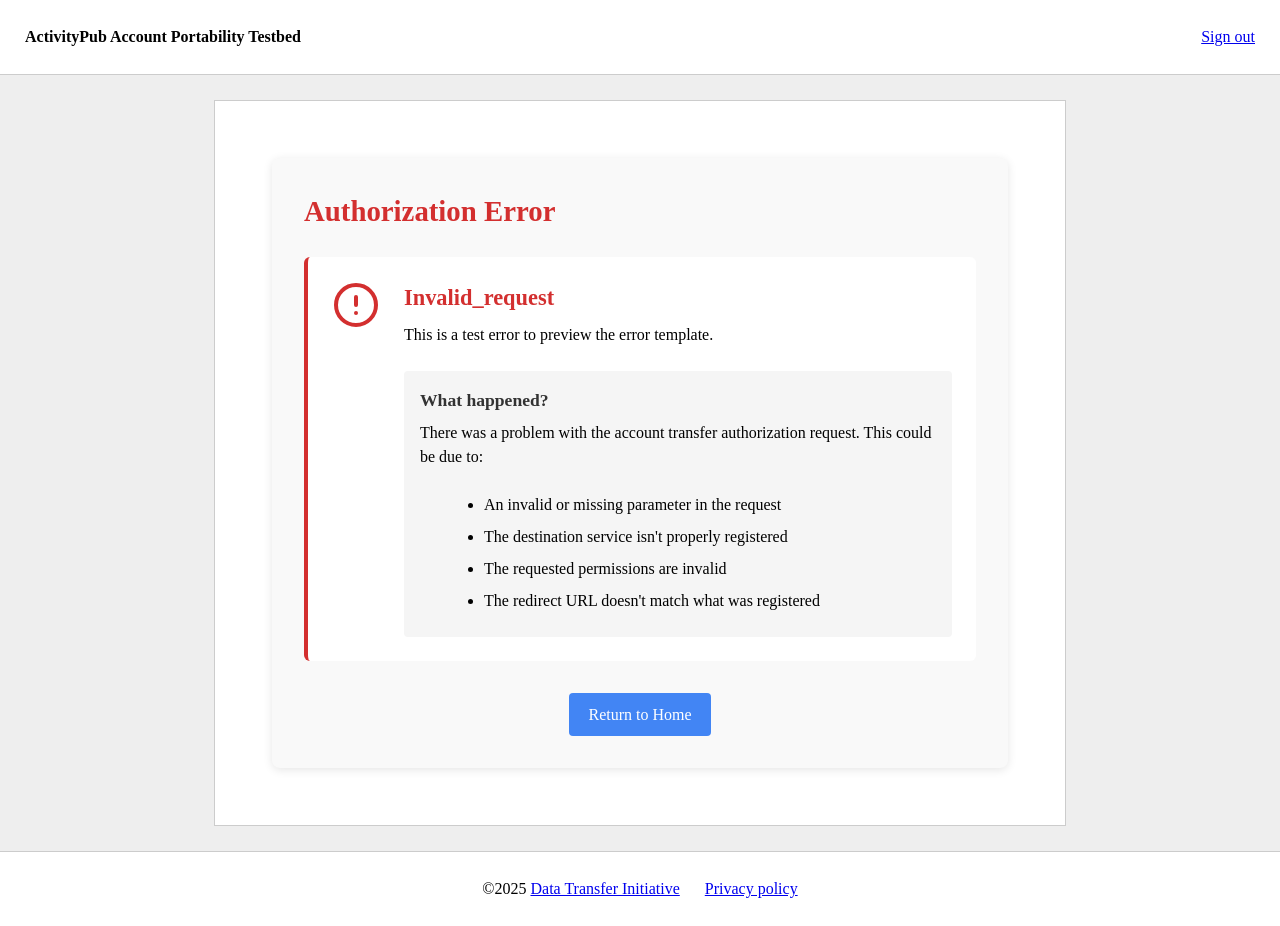
After one commit to dtinit/activity-pub-testbed, a Django app: page /test/oauth/error/ in a window 1280 px wide. The commit adds this page. Run offline with Django 5.2, Linux system fonts and the light colour scheme; a user stored in the database is signed in; tables that the repository leaves empty hold one stand-in row (values such as "Sample post"); style sheets or scripts are compiled from the project's sources; parts of the project's set-up code (start-up, migrations or seed data) failed here and were passed over; some libraries are stand-ins or nearby versions.

Commit message:
feat(oauth): implement authorization UI and test flow demonstration views

```diff
--- a/static/scss/index.scss
+++ b/static/scss/index.scss
@@ -26,6 +26,15 @@
   .messages p.error {
     background: #f2dede;
     color: #a94442;
+  }
+
+  .info-note {
+    background-color: #e8f4fd;
+    padding: 0.8em;
+    border-radius: 4px;
+    margin-top: 1em;
+    font-size: 0.9em;
+    border-left: 4px solid #2196f3;
   }
 
   .oauth-form {
--- /dev/null
+++ b/static/scss/oauth.scss
@@ -0,0 +1,298 @@
+.oauth-authorize {
+  max-width: 800px;
+  margin: 0 auto;
+  padding: 2rem;
+
+  .authorization-container {
+    background-color: #f9f9f9;
+    border-radius: 8px;
+    padding: 2rem;
+    box-shadow: 0 2px 10px rgba(0, 0, 0, 0.1);
+
+    h1 {
+      color: #333;
+      margin-bottom: 1.5rem;
+      font-size: 1.8rem;
+    }
+  }
+
+  .lead {
+    font-size: 1.2rem;
+    margin-bottom: 1.5rem;
+  }
+
+  .scope-explanation {
+    background-color: #fff;
+    border-radius: 6px;
+    padding: 1.5rem;
+    margin-bottom: 2rem;
+    border-left: 4px solid #4285f4;
+
+    h2 {
+      font-size: 1.4rem;
+      margin-bottom: 1rem;
+      color: #4285f4;
+    }
+
+    ul {
+      margin: 1rem 0 1rem 1.5rem;
+    }
+
+    li {
+      margin-bottom: 0.5rem;
+    }
+  }
+
+  .security-note {
+    background-color: #fff8e1;
+    padding: 1rem;
+    border-radius: 4px;
+    margin-top: 1.5rem;
+    font-size: 0.9rem;
+    border-left: 4px solid #ffb300;
+  }
+
+  .authorize-actions {
+    display: flex;
+    justify-content: flex-end;
+    margin-top: 2rem;
+
+    input[type="submit"] {
+      margin-left: 1rem;
+      padding: 0.6rem 1.2rem;
+      border-radius: 4px;
+      border: none;
+      font-size: 1rem;
+      cursor: pointer;
+    }
+
+    input[name="allow"] {
+      background-color: #4285f4;
+      color: white;
+
+      &:hover {
+        background-color: #3367d6;
+      }
+    }
+
+    input[value="Cancel"] {
+      background-color: #f5f5f5;
+      color: #333;
+
+      &:hover {
+        background-color: #e0e0e0;
+      }
+    }
+  }
+}
+
+.oauth-error {
+  max-width: 800px;
+  margin: 0 auto;
+  padding: 2rem;
+
+  .error-container {
+    background-color: #f9f9f9;
+    border-radius: 8px;
+    padding: 2rem;
+    box-shadow: 0 2px 10px rgba(0, 0, 0, 0.1);
+
+    h1 {
+      color: #d32f2f;
+      margin-bottom: 1.5rem;
+      font-size: 1.8rem;
+    }
+  }
+
+  .error-message {
+    display: flex;
+    margin-bottom: 2rem;
+    background-color: #fff;
+    border-radius: 6px;
+    padding: 1.5rem;
+    border-left: 4px solid #d32f2f;
+  }
+
+  .error-icon {
+    flex: 0 0 auto;
+    margin-right: 1.5rem;
+    color: #d32f2f;
+  }
+
+  .error-details {
+    flex: 1 1 auto;
+
+    h2 {
+      font-size: 1.4rem;
+      margin-bottom: 0.5rem;
+      color: #d32f2f;
+      text-transform: capitalize;
+    }
+
+    p {
+      margin-bottom: 1.5rem;
+    }
+  }
+
+  .error-help {
+    background-color: #f5f5f5;
+    border-radius: 4px;
+    padding: 1rem;
+    margin-top: 1rem;
+
+    h3 {
+      font-size: 1.1rem;
+      margin-bottom: 0.5rem;
+      color: #333;
+    }
+
+    ul {
+      margin: 0.5rem 0 0.5rem 1.5rem;
+    }
+
+    li {
+      margin-bottom: 0.5rem;
+    }
+  }
+
+  .error-actions {
+    display: flex;
+    justify-content: center;
+    margin-top: 2rem;
+  }
+
+  .btn {
+    padding: 0.6rem 1.2rem;
+    border-radius: 4px;
+    border: none;
+    font-size: 1rem;
+    cursor: pointer;
+    text-decoration: none;
+    display: inline-block;
+
+    &.btn-primary {
+      background-color: #4285f4;
+      color: white;
+
+      &:hover {
+        background-color: #3367d6;
+      }
+    }
+  }
+
+  .error-more-info {
+    margin-top: 2rem;
+    font-size: 0.9rem;
+    text-align: center;
+    color: #666;
+  }
+}
+
+.oauth-callback {
+  max-width: 800px;
+  margin: 0 auto;
+  padding: 2rem;
+
+  .callback-container {
+    background-color: #f9f9f9;
+    border-radius: 8px;
+    padding: 2rem;
+    box-shadow: 0 2px 10px rgba(0, 0, 0, 0.1);
+
+    h1 {
+      color: #333;
+      margin-bottom: 1.5rem;
+      font-size: 1.8rem;
+    }
+
+    h2 {
+      font-size: 1.4rem;
+      margin-bottom: 1rem;
+    }
+
+    h3 {
+      font-size: 1.1rem;
+      margin-bottom: 0.5rem;
+      margin-top: 1rem;
+    }
+  }
+
+  .callback-success {
+    background-color: #e8f5e9;
+    border-radius: 6px;
+    padding: 1.5rem;
+    margin-bottom: 2rem;
+    border-left: 4px solid #4caf50;
+  }
+
+  .callback-error {
+    background-color: #ffebee;
+    border-radius: 6px;
+    padding: 1.5rem;
+    margin-bottom: 2rem;
+    border-left: 4px solid #d32f2f;
+  }
+
+  .code-container, .state-container {
+    background-color: #fff;
+    border-radius: 4px;
+    padding: 1rem;
+    margin-top: 1rem;
+
+    pre {
+      background-color: #f5f5f5;
+      border-radius: 3px;
+      padding: 0.75rem;
+      overflow-x: auto;
+      font-family: monospace;
+      margin: 0.5rem 0;
+    }
+  }
+
+  .code-note, .state-note {
+    font-size: 0.9rem;
+    color: #666;
+    margin-top: 0.5rem;
+  }
+
+  .oauth-flow-explanation {
+    background-color: #e3f2fd;
+    border-radius: 6px;
+    padding: 1.5rem;
+    margin: 2rem 0;
+    border-left: 4px solid #2196f3;
+
+    ol {
+      margin-left: 1.5rem;
+      margin-bottom: 1rem;
+
+      li {
+        margin-bottom: 0.5rem;
+      }
+    }
+  }
+
+  .callback-actions {
+    display: flex;
+    justify-content: center;
+    margin-top: 2rem;
+
+    .btn {
+      padding: 0.6rem 1.2rem;
+      border-radius: 4px;
+      border: none;
+      font-size: 1rem;
+      cursor: pointer;
+      text-decoration: none;
+
+      &.btn-primary {
+        background-color: #4285f4;
+        color: white;
+
+        &:hover {
+          background-color: #3367d6;
+        }
+      }
+    }
+  }
+}
--- a/static/scss/site.scss
+++ b/static/scss/site.scss
@@ -1,3 +1,4 @@
 @import "reset";
 @import "_base";
 @import "index";
+@import "oauth";
--- /dev/null
+++ b/testbed/core/templates/oauth2_provider/error.html
@@ -0,0 +1,47 @@
+{% extends "_base.html" %}
+
+{% block content %}
+<main class="oauth-error">
+  <div class="error-container">
+    <h1>Authorization Error</h1>
+
+    <div class="error-message">
+      <div class="error-icon">
+        <svg xmlns="http://www.w3.org/2000/svg" width="48" height="48" viewBox="0 0 24 24" fill="none" stroke="currentColor" stroke-width="2" stroke-linecap="round" stroke-linejoin="round">
+          <circle cx="12" cy="12" r="10"></circle>
+          <line x1="12" y1="8" x2="12" y2="12"></line>
+          <line x1="12" y1="16" x2="12.01" y2="16"></line>
+        </svg>
+      </div>
+
+      <div class="error-details">
+        <h2>{{ error.error }}</h2>
+        <p>{{ error.description }}</p>
+
+        <div class="error-help">
+          <h3>What happened?</h3>
+          <p>
+            There was a problem with the account transfer authorization request. This could be due to:
+          </p>
+          <ul>
+            <li>An invalid or missing parameter in the request</li>
+            <li>The destination service isn't properly registered</li>
+            <li>The requested permissions are invalid</li>
+            <li>The redirect URL doesn't match what was registered</li>
+          </ul>
+        </div>
+      </div>
+    </div>
+
+    <div class="error-actions">
+      <a href="/" class="btn btn-primary">Return to Home</a>
+    </div>
+
+    {% if error.uri %}
+    <div class="error-more-info">
+      <p>For more information, please visit: <a href="{{ error.uri }}">{{ error.uri }}</a></p>
+    </div>
+    {% endif %}
+  </div>
+</main>
+{% endblock %}
--- a/testbed/core/views.py
+++ b/testbed/core/views.py
@@ -11,6 +11,10 @@ from django.contrib.auth.decorators import login_required
 from testbed.core.utils.oauth_utils import get_user_application
 from testbed.core.forms.oauth_connection_form import OAuthApplicationForm
 from django.contrib import messages
+from django.urls import reverse
+import logging
+
+logger = logging.getLogger(__name__)
 
 @api_view(['GET'])
 def actor_detail(request, pk):
@@ -72,3 +76,78 @@ def index(request):
         'destination_actor': user_actors.filter(role=Actor.ROLE_DESTINATION).first(),
         'oauth_form': oauth_form,
     })
+
+
+# OAuth Testing Views
+
+def oauth_callback(request):
+    """
+    Handle the callback from the OAuth server
+    This displays the authorization code or error message
+    """
+    # Get query parameters
+    code = request.GET.get('code')
+    error = request.GET.get('error')
+    error_description = request.GET.get('error_description')
+    state = request.GET.get('state')
+
+    context = {
+        'code': code,
+        'error': error,
+        'error_description': error_description,
+        'state': state
+    }
+
+    return render(request, 'oauth_callback.html', context)
+
+@login_required
+def test_authorization_view(request):
+    """
+    Test view to simulate initiating an OAuth authorization flow.
+    This will redirect to the authorization endpoint with appropriate parameters.
+    """
+    # Get the user's OAuth application (this is normally used by the destination service)
+    application = get_user_application(request.user)
+
+    # Use our own callback URL for the test flow
+    scheme = request.scheme
+    host = request.get_host()
+    redirect_uri = f"{scheme}://{host}/callback"
+
+    # Update the application's redirect URIs if needed
+    if redirect_uri not in application.redirect_uris:
+        if application.redirect_uris:
+            application.redirect_uris = f"{application.redirect_uris} {redirect_uri}"
+        else:
+            application.redirect_uris = redirect_uri
+        application.save()
+        logger.info(f"Added {redirect_uri} to redirect URIs for application {application.client_id}")
+
+    # Build the authorization URL
+    params = {
+        'client_id': application.client_id,
+        'response_type': 'code',
+        'scope': 'activitypub_account_portability',
+        'redirect_uri': redirect_uri,
+        'state': 'test_state_123'  # In a real app, this would be a secure random string
+    }
+
+    # Convert params to URL query string
+    query_string = '&'.join([f"{key}={value}" for key, value in params.items()])
+    auth_url = f"{reverse('oauth2_provider:authorize')}?{query_string}"
+
+    return redirect(auth_url)
+
+@login_required
+def test_error_view(request):
+    """
+    Test view to simulate an OAuth error.
+    This renders the error template with a sample error.
+    """
+    error = {
+        'error': 'invalid_request',
+        'description': 'This is a test error to preview the error template.',
+        'uri': None
+    }
+
+    return render(request, 'oauth2_provider/error.html', {'error': error})
--- a/testbed/settings/base.py
+++ b/testbed/settings/base.py
@@ -228,6 +228,8 @@ OAUTH2_PROVIDER = {
     'REFRESH_TOKEN_EXPIRE_SECONDS': 86400,  # 1 day
     'AUTHORIZATION_CODE_EXPIRE_SECONDS': 600,  # 10 minutes
     'OAUTH2_VALIDATOR_CLASS': 'testbed.core.utils.oauth_validators.ActivityPubOAuth2Validator',
+    # For testing purposes -> make PKCE optional
+    'PKCE_REQUIRED': False,
 }
 
 # Configure REST framework to use OAuth2 authentication
```
Also changed, not shown: testbed/core/templates/index.html (+13 -0 lines), testbed/core/templates/oauth2_provider/authorize.html (added, +54 -0 lines), testbed/core/templates/oauth_callback.html (added, +60 -0 lines), testbed/core/urls/views_urls.py (+7 -0 lines), testbed/core/views/oauth_test_views.py (added, +48 -0 lines).
